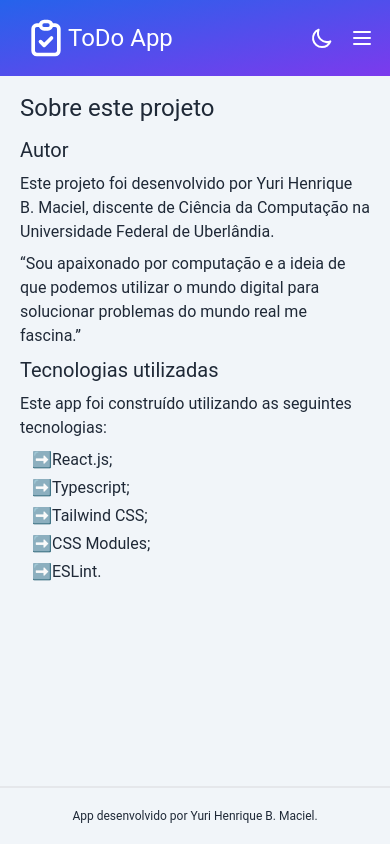
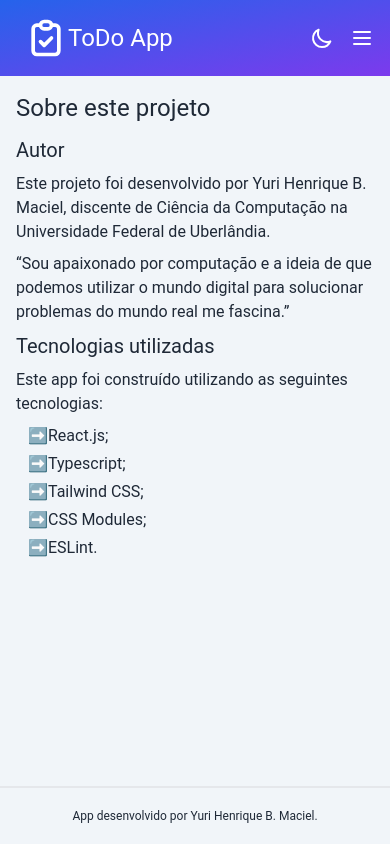
Before and after one commit to yurihnrq/todo-app-cra, a React (Create React App) app: page /sobre in a window 390 px wide. Built offline with nearby package versions, Linux system fonts and the light colour scheme.

Commit message:
fix: padding fixes

```diff
--- a/public/index.html
+++ b/public/index.html
@@ -1,12 +1,11 @@
 <!DOCTYPE html>
-<html lang="en">
+<html lang="pt-BR">
 
 <head>
 	<meta charset="utf-8" />
 	<link rel="icon" href="%PUBLIC_URL%/favicon.svg" />
 	<meta name="viewport" content="width=device-width, initial-scale=1" />
-	<meta name="theme-color" content="#000000" />
-	<meta name="description" content="Web site created using create-react-app" />
+	<meta name="description" content="ToDo app created by Yuri Henrique B. Maciel" />
 	<link rel="apple-touch-icon" href="%PUBLIC_URL%/logo192.png" />
 	<!--
       manifest.json provides metadata used when your web app is installed on a
--- a/src/components/Layout.module.css
+++ b/src/components/Layout.module.css
@@ -3,5 +3,5 @@
 }
 
 .Layout .content {
-	@apply px-5 pt-4 pb-20 sm:px-8 sm:pt-8 sm:pb-24 h-full;
+	@apply px-4 pt-4 pb-20 sm:px-8 sm:pt-8 sm:pb-24 h-full;
 }
```
Also changed, not shown: public/manifest.json.
